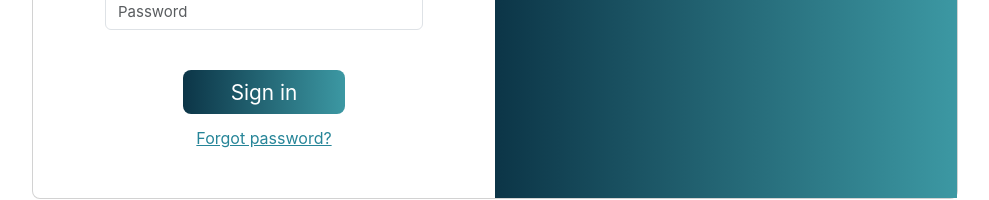
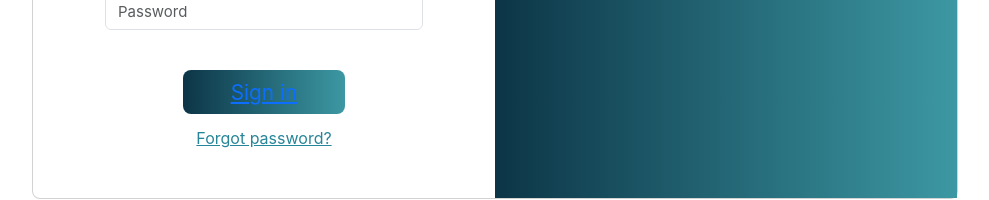
Before and after one commit to Magi3654/adiona-proto, a React (Create React App) app: page / in a window 1280 px wide. Shown: the part 410-610 px from the top of the page, without its empty margins (145-1134 px from the left). Built offline with nearby package versions, Linux system fonts and the light colour scheme.

Commit message:
Navigation

```diff
--- a/package.json
+++ b/package.json
@@ -8,6 +8,7 @@
     "@testing-library/user-event": "^13.5.0",
     "react": "^18.2.0",
     "react-dom": "^18.2.0",
+    "react-router-dom": "^6.12.0",
     "react-scripts": "5.0.1",
     "web-vitals": "^2.1.4"
   },
--- a/src/App.jsx
+++ b/src/App.jsx
@@ -1,18 +1,18 @@
-import logo from './logo.svg';
+import { BrowserRouter as Router, Route, Routes } from "react-router-dom";
 import './App.css';
 import Navigation from './components/Navigation';
 import  Login  from './components/Login';
 
-
-
 function App() {
   return (
-    <div className="App">
-      <Login/>
-
-      <header className="App-header">
-      </header>
-    </div>
+    <Router>
+      <div className="App">
+        <Routes>
+          <Route exact path="/" element={<Login/>} />
+          <Route exact path="/Principal" element={<Navigation/>} />
+        </Routes>
+      </div>
+    </Router>
   );
 }
 
--- a/src/components/Login.jsx
+++ b/src/components/Login.jsx
@@ -1,4 +1,5 @@
 import React, { Component } from "react";
+import { Link } from "react-router-dom";
 
 class Login extends Component {
     render() {
@@ -31,7 +32,12 @@ class Login extends Component {
                                                 </div>
 
                                                 <div className="text-center pt-3 mb-2 pb-1">
-                                                    <button className="btn_login" type="submit">Sign in</button>
+                                                    <button className="btn_login" type="submit">
+                                                        <Link to="/Principal" className="Sign in">
+                                                        Sign in
+
+                                                        </Link>
+                                                    </button>
                                                 </div>
 
                                                 <a className="forgot" href="#!">Forgot password?</a>
```
Also changed, not shown: 1 other file (tests, documents, lock files or other folders).
